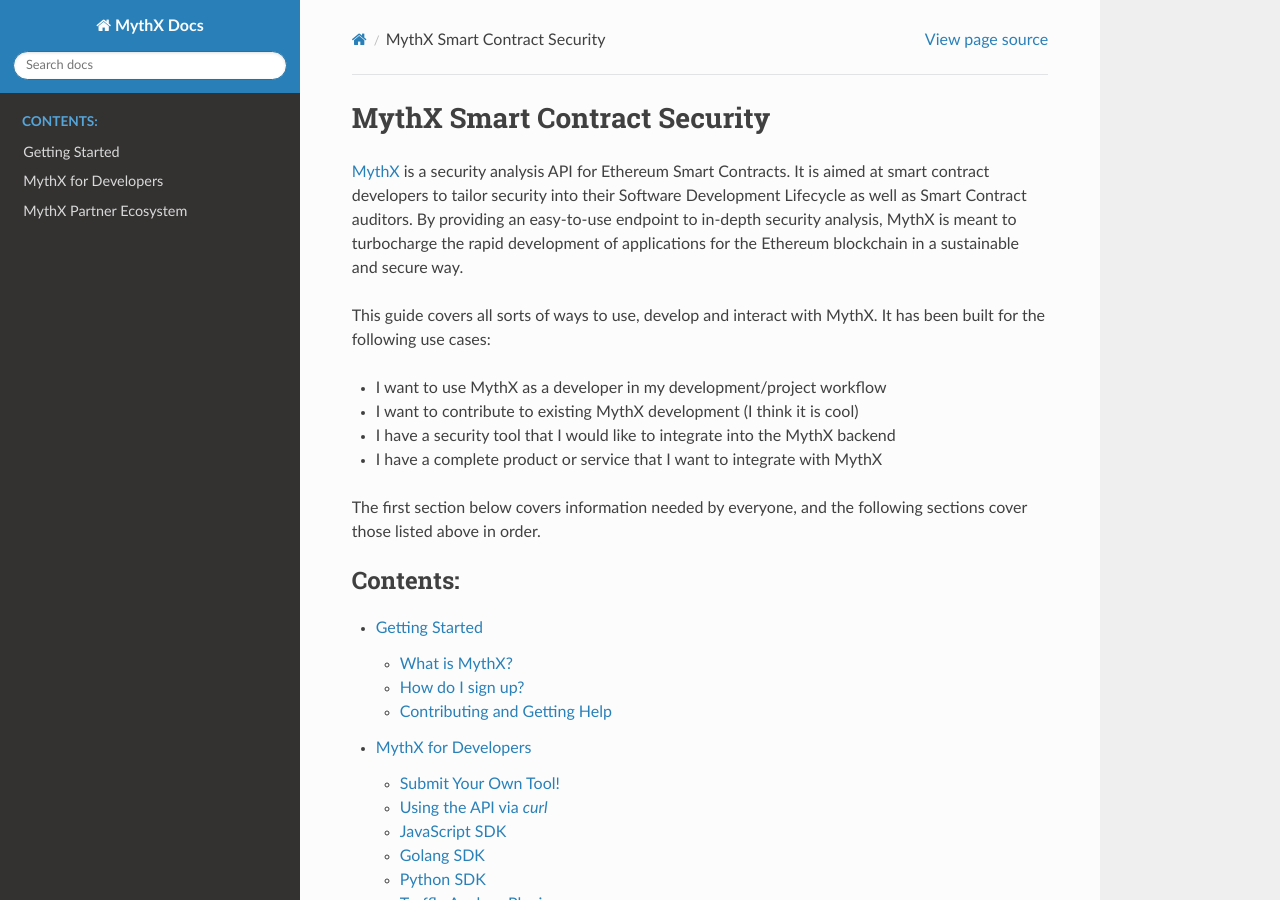
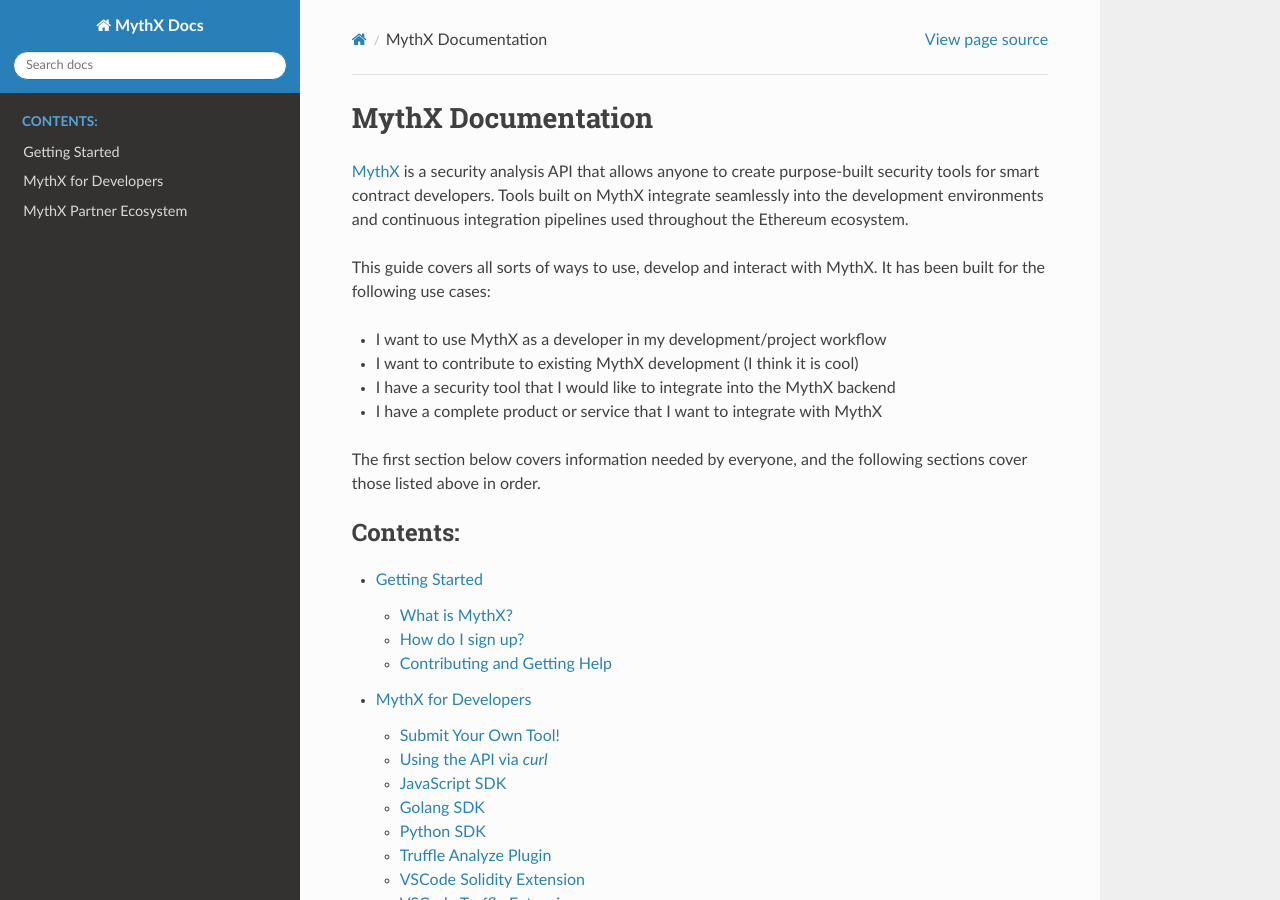
Before and after one commit to Consensys/mythx-docs, a Sphinx documentation site: the page built from docs/source/index.rst, in a window 1280 px wide and 900 px high. Built offline with Sphinx 7.4.7 and the Read the Docs theme 2.0.0, drawn with Linux system fonts in a browser that asks for light colours.

Commit message:
Update title and intro paragraph

```diff
--- a/docs/source/index.rst
+++ b/docs/source/index.rst
@@ -1,12 +1,7 @@
-MythX Smart Contract Security
-=============================
+MythX Documentation
+===================
 
-`MythX <https://mythx.io>`_ is a security analysis API for Ethereum Smart
-Contracts. It is aimed at smart contract developers to tailor security into
-their Software Development Lifecycle as well as Smart Contract auditors. By
-providing an easy-to-use endpoint to in-depth security analysis, MythX is
-meant to turbocharge the rapid development of applications for the Ethereum
-blockchain in a sustainable and secure way.
+`MythX <https://mythx.io>`_ is a security analysis API that allows anyone to create purpose-built security tools for smart contract developers. Tools built on MythX integrate seamlessly into the development environments and continuous integration pipelines used throughout the Ethereum ecosystem.
 
 This guide covers all sorts of ways to use, develop and interact with MythX.
 It has been built for the following use cases:
```
